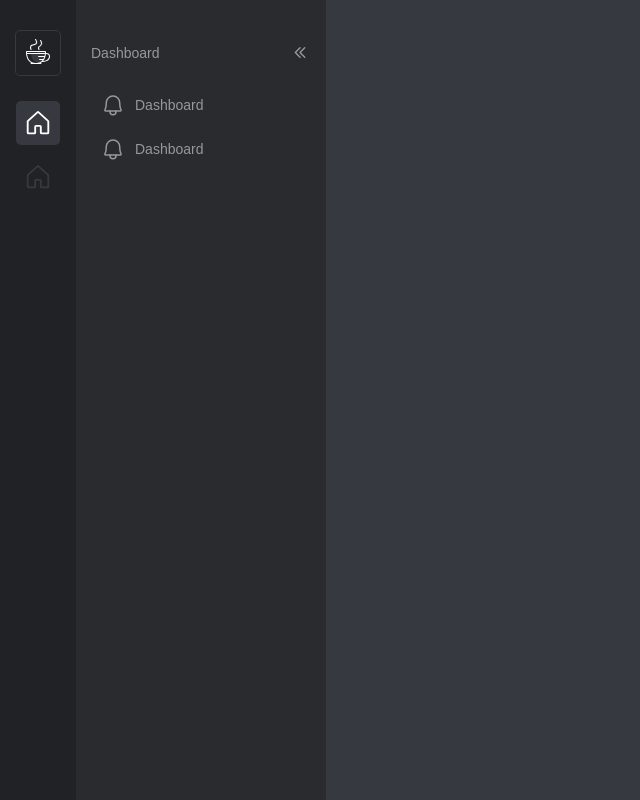
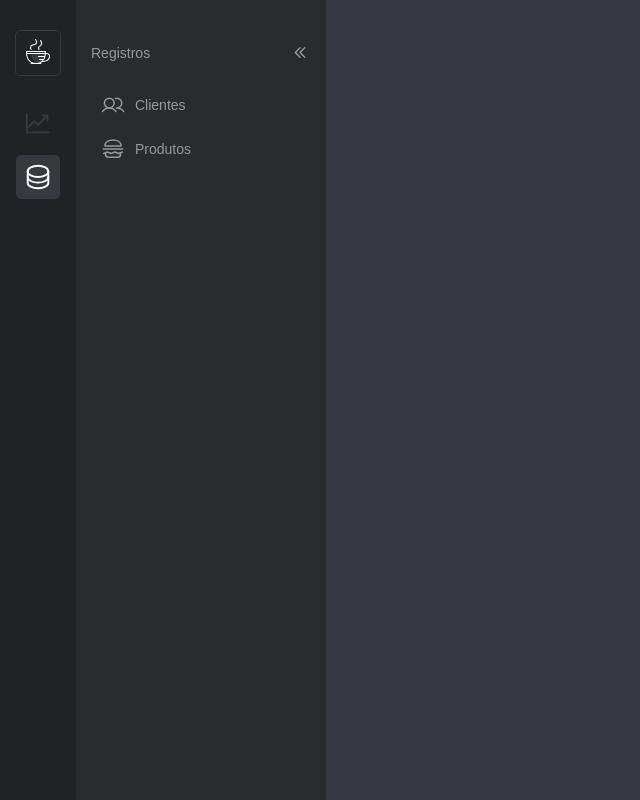
Before and after one commit to lucaslousada/ask-for-food, a React (Vite) app: page / in a window 1280 px wide. Shown: the whole page, without its empty margins (0-640 px from the left). Built offline with nearby package versions, Linux system fonts and the light colour scheme; a web font is replaced by a local one.

Commit message:
refactor: improve menu data structure

```diff
--- a/src/components/Menu/NavigationMenuCategories/index.tsx
+++ b/src/components/Menu/NavigationMenuCategories/index.tsx
@@ -1,7 +1,6 @@
-import { MenuCategories } from '..';
+import { menuCategoriesData, MenuCategories } from '../menu-categories-data';
 
 import { ReactComponent as LogoImg } from '../../../assets/logo.svg';
-import { House } from 'phosphor-react';
 
 import { Container, Logo, MenuCategoryButton } from './styles';
 
@@ -28,20 +27,20 @@ export function NavigationMenuCategories({
       </Logo>
 
       <div>
-        <MenuCategoryButton
-          category="dashboard"
-          selectedMenuCategory={selectedMenuCategory}
-          onClick={() => handleMenuCategoryChange('dashboard')}
-        >
-          <House alt="Principais páginas" />
-        </MenuCategoryButton>
-        <MenuCategoryButton
-          category="register"
-          selectedMenuCategory={selectedMenuCategory}
-          onClick={() => handleMenuCategoryChange('register')}
-        >
-          <House alt="Principais páginas" />
-        </MenuCategoryButton>
+        {Object.entries(menuCategoriesData).map(([key, value]) => {
+          const Icon = value.icon;
+
+          return (
+            <MenuCategoryButton
+              key={key}
+              category={key as MenuCategories}
+              selectedMenuCategory={selectedMenuCategory}
+              onClick={() => handleMenuCategoryChange(key as MenuCategories)}
+            >
+              <Icon alt={value.name} />
+            </MenuCategoryButton>
+          );
+        })}
       </div>
     </Container>
   );
--- a/src/components/Menu/NavigationMenuCategories/styles.ts
+++ b/src/components/Menu/NavigationMenuCategories/styles.ts
@@ -1,6 +1,6 @@
 import styled from 'styled-components';
 import { ButtonHTMLAttributes } from 'react';
-import { MenuCategories } from '..';
+import { MenuCategories } from '../menu-categories-data';
 
 interface MenuCategoryButtonProps
   extends ButtonHTMLAttributes<HTMLButtonElement> {
--- a/src/components/Menu/NavigationMenuLinks/index.tsx
+++ b/src/components/Menu/NavigationMenuLinks/index.tsx
@@ -1,6 +1,6 @@
-import { MenuCategories } from '..';
+import { menuCategoriesData, MenuCategories } from '../menu-categories-data';
 
-import { Bell, CaretDoubleLeft } from 'phosphor-react';
+import { CaretDoubleLeft } from 'phosphor-react';
 
 import {
   Container,
@@ -24,7 +24,11 @@ export function NavigationMenuLinks({
   return (
     <Container isTheMenuVisible={isTheMenuVisible}>
       <Header>
-        <h2>{selectedMenuCategory}</h2>
+        <h2>
+          {Object.entries(menuCategoriesData).map(([key, value]) => {
+            return selectedMenuCategory === key ? value.name : null;
+          })}
+        </h2>
         <MinimizeMenuButton
           type="button"
           onClick={() => onIsTheMenuVisibleChange(false)}
@@ -32,41 +36,30 @@ export function NavigationMenuLinks({
           <CaretDoubleLeft weight="bold" alt="Fechar menu" />
         </MinimizeMenuButton>
       </Header>
+
       <nav>
+        {Object.entries(menuCategoriesData).map(([key, value]) => {
+          return (
             <List
-          linkCategory="dashboard"
+              key={key}
+              linkCategory={key as MenuCategories}
               selectedMenuCategory={selectedMenuCategory}
             >
-          <ListItem>
-            <a href="/">
-              <Bell />
-              <p>Dashboard</p>
+              {value.pages.map((page, index) => {
+                const Icon = page.icon;
+
+                return (
+                  <ListItem key={index}>
+                    <a href={page.url}>
+                      <Icon />
+                      <p>{page.name}</p>
                     </a>
                   </ListItem>
-          <ListItem>
-            <a href="/">
-              <Bell />
-              <p>Dashboard</p>
-            </a>
-          </ListItem>
+                );
+              })}
             </List>
-        <List
-          linkCategory="register"
-          selectedMenuCategory={selectedMenuCategory}
-        >
-          <ListItem>
-            <a href="/">
-              <Bell />
-              <p>Register</p>
-            </a>
-          </ListItem>
-          <ListItem>
-            <a href="/">
-              <Bell />
-              <p>Register</p>
-            </a>
-          </ListItem>
-        </List>
+          );
+        })}
       </nav>
     </Container>
   );
--- a/src/components/Menu/NavigationMenuLinks/styles.ts
+++ b/src/components/Menu/NavigationMenuLinks/styles.ts
@@ -1,5 +1,5 @@
 import styled from 'styled-components';
-import { MenuCategories } from '..';
+import { MenuCategories } from '../menu-categories-data';
 
 interface ContainerProps {
   isTheMenuVisible: boolean;
--- a/src/components/Menu/index.tsx
+++ b/src/components/Menu/index.tsx
@@ -1,15 +1,14 @@
 import { useState } from 'react';
+import { MenuCategories } from './menu-categories-data';
 import { NavigationMenuCategories } from './NavigationMenuCategories';
 import { NavigationMenuLinks } from './NavigationMenuLinks';
 
 import { Container } from './styles';
 
-export type MenuCategories = 'dashboard' | 'register';
-
 export function Menu() {
   const [isTheMenuVisible, setIsTheMenuVisible] = useState(true);
   const [selectedMenuCategory, setSelectedMenuCategory] =
-    useState<MenuCategories>('dashboard');
+    useState<MenuCategories>('register');
 
   return (
     <Container>
--- /dev/null
+++ b/src/components/Menu/menu-categories-data.ts
@@ -0,0 +1,50 @@
+import { ForwardRefExoticComponent } from 'react';
+import {
+  IconProps,
+  ChartLineUp,
+  Database,
+  Users,
+  Hamburger,
+  File,
+} from 'phosphor-react';
+
+export type MenuCategories = 'dashboard' | 'register';
+
+type MenuCategoriesData = {
+  [key in MenuCategories]: {
+    name: string;
+    icon: ForwardRefExoticComponent<
+      IconProps & React.RefAttributes<SVGSVGElement>
+    >;
+
+    pages: {
+      name: string;
+      url: string;
+      icon: ForwardRefExoticComponent<
+        IconProps & React.RefAttributes<SVGSVGElement>
+      >;
+    }[];
+  };
+};
+
+export const menuCategoriesData: MenuCategoriesData = {
+  dashboard: {
+    name: 'Painel administrativo',
+    icon: ChartLineUp,
+
+    pages: [
+      { name: 'Em breve', url: '/', icon: File },
+      { name: 'Em breve', url: '/', icon: File },
+    ],
+  },
+
+  register: {
+    name: 'Registros',
+    icon: Database,
+
+    pages: [
+      { name: 'Clientes', url: '/', icon: Users },
+      { name: 'Produtos', url: '/', icon: Hamburger },
+    ],
+  },
+};
```
Lines whose indentation alone changed are shown as unchanged.
